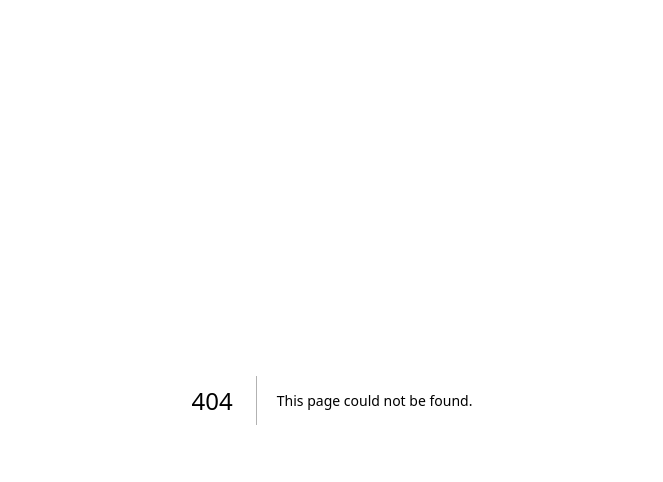
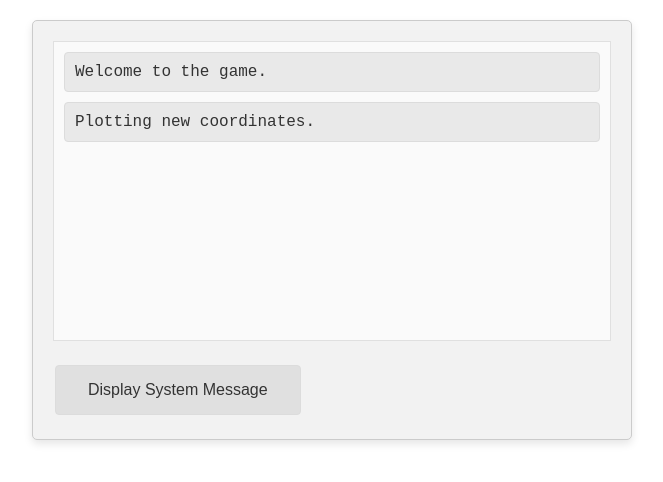
Before and after one commit to Protocol-Explorer/Protocol-Explorer, a Next.js app: page /game in a window 1280 px wide. Before the commit this address had no page. Shown: the top 482 px of the page, without its empty margins (308-971 px from the left). Built offline with nearby package versions, Linux system fonts and the light colour scheme.

Commit message:
sample game ui

```diff
--- /dev/null
+++ b/src/pages/game.tsx
@@ -0,0 +1,38 @@
+import React, { useState } from 'react';
+import styles from '@/styles/GameInterface.module.css'
+
+const GameInterface = () => {
+  const [messages, setMessages] = useState([
+    // Initial dummy data, you'd have these coming from your game logic
+    { id: 1, text: 'Welcome to the game.' },
+    { id: 2, text: 'Plotting new coordinates.' },
+    // ... more messages
+  ]);
+
+  const addMessage = (text:string) => {
+    const newMessage = { id: messages.length + 1, text };
+    setMessages([...messages, newMessage]);
+  };
+
+  const handleButtonClick = () => {
+    // Handle button click event, like showing a new message
+    addMessage('New message from the game.');
+  };
+
+  return (
+    <div className={styles.container}>
+      <div className={styles.messageList}>
+        {messages.map((message) => (
+          <div key={message.id} className={styles.message}>
+            {message.text}
+          </div>
+        ))}
+      </div>
+      <button className={styles.button} onClick={handleButtonClick}>
+        Display System Message
+      </button>
+    </div>
+  );
+};
+
+export default GameInterface;
--- /dev/null
+++ b/src/styles/GameInterface.module.css
@@ -0,0 +1,64 @@
+/* GameInterface.module.css */
+.container {
+  background-color: #f2f2f2; /* Light grey background */
+  color: #333; /* Dark grey text for readability */
+  padding: 20px;
+  border-radius: 5px;
+  font-family: 'Courier New', Courier, monospace;
+  max-width: 600px;
+  margin: 20px auto;
+  border: 1px solid #cbcbcb; /* Light grey border */
+  box-shadow: 0 4px 8px rgba(0, 0, 0, 0.1);
+}
+
+.messageList {
+  height: 300px; /* Adjust based on your needs */
+  overflow-y: auto;
+  padding: 10px;
+  background-color: #fafafa; /* Very light grey for contrast */
+  border: 1px solid #e0e0e0; /* Light border for each message */
+  margin-bottom: 20px;
+}
+
+.message {
+  background-color: #e9e9e9; /* Light grey for message background */
+  color: #333; /* Dark text for messages */
+  padding: 10px;
+  margin-bottom: 10px;
+  border-radius: 4px;
+  border: 1px solid #dcdcdc; /* Solid border style for messages */
+}
+
+.button {
+  background-color: #e0e0e0; /* Light grey button */
+  border: 1px solid #dcdcdc; /* Button border */
+  color: #333; /* Dark text for button */
+  padding: 15px 32px;
+  text-align: center;
+  text-decoration: none;
+  display: inline-block;
+  font-size: 16px;
+  margin: 4px 2px;
+  cursor: pointer;
+  border-radius: 4px;
+}
+
+.button:hover {
+  background-color: #d4d4d4; /* Slightly darker grey on hover */
+  border-color: #c2c2c2; /* Lighter border on hover */
+}
+
+@keyframes slideIn {
+  from {
+    transform: translateY(-20px);
+    opacity: 0;
+  }
+  to {
+    transform: translateY(0);
+    opacity: 1;
+  }
+}
+
+.message-entering {
+  animation: slideIn 0.3s ease-out forwards;
+}
```
